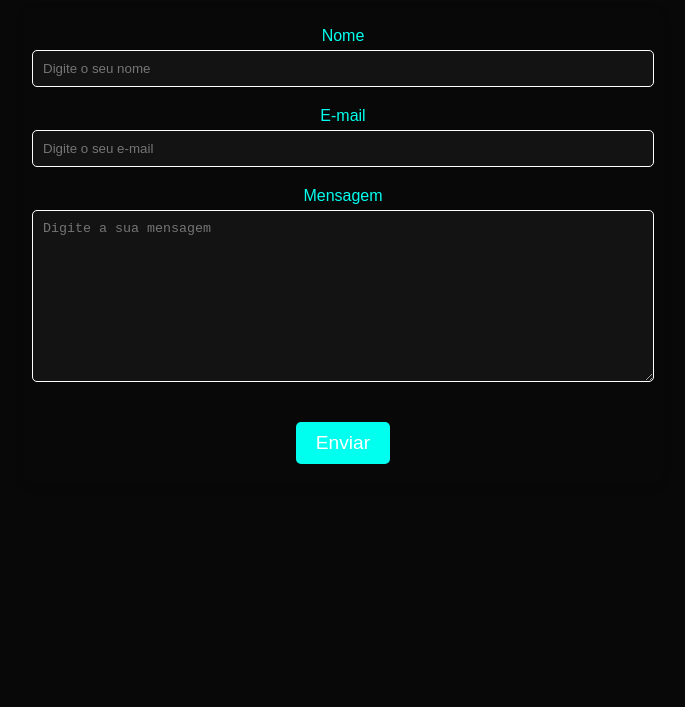
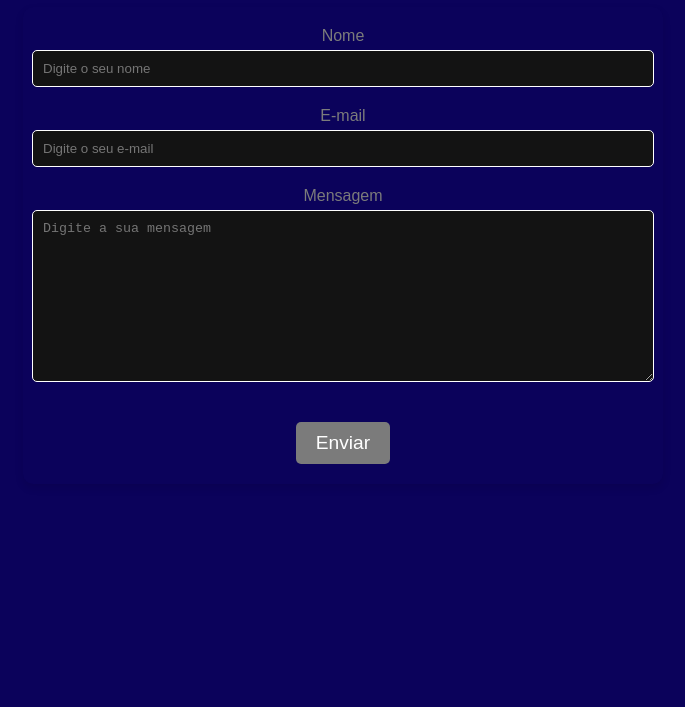
Before and after one commit to thiagoalves96/Ls-motos, a plain HTML site: page page/form.html in a window 1280 px wide. Shown: the part 93-800 px from the top of the page, without its empty margins (297-982 px from the left). Drawn offline with Linux system fonts and the light colour scheme.

Commit message:
att root

```diff
--- a/css/form.css
+++ b/css/form.css
@@ -1,8 +1,8 @@
 :root {
-    --bg-color: #080808; /* Cor de fundo */
-    --second-bg-color: #131313; /* Segunda cor de fundo */
-    --text-color: white; /* Cor do texto */
-    --main-color: #00ffee; /* Cor principal */
+    --bg-color: #0b025b;
+    --second-bg-color: #131313;
+    --text-color: #ffffff;
+    --main-color: #7b7b7b;
 }
 
 body {
--- a/css/thanks.css
+++ b/css/thanks.css
@@ -1,8 +1,8 @@
 :root {
-    --bg-color: #080808;
+    --bg-color: #0b025b;
     --second-bg-color: #131313;
-    --text-color: white;
-    --main-color: #00ffee; /* Cor principal usada */
+    --text-color: #ffffff;
+    --main-color: #7b7b7b;
 }
 
 body {
```
